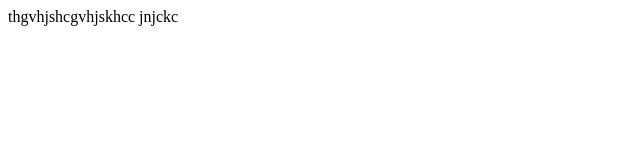
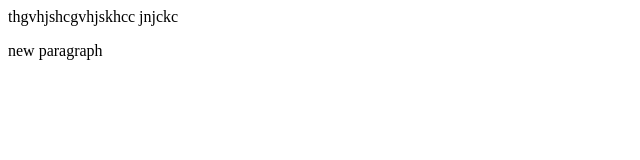
Before and after one commit to Tapaskumar/localrepo, a plain HTML site: page index.html in a window 1280 px wide. Shown: the full height of the page, 0-640 px from the left. Drawn offline with Linux system fonts and the light colour scheme.

Commit message:
add new paragrph

```diff
--- a/index.html
+++ b/index.html
@@ -1,3 +1,4 @@
 <p>thgvhjshcgvhjskhcc
     jnjckc
 </p>
+<P>new paragraph</P>
```
